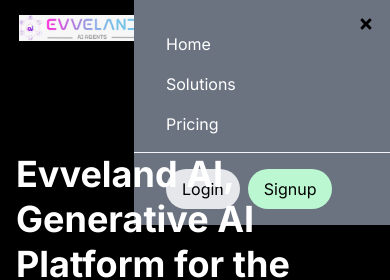
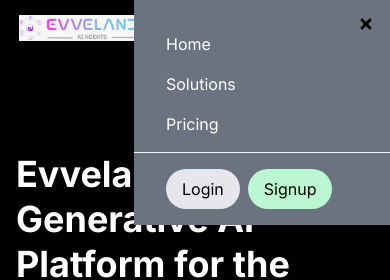
Before and after one commit to digitalsimboja/pipeflowml-ui, a Next.js app: page / in a window 390 px wide. Both pictures are taken after a click on the element 359 px from the left and 28 px from the top of the page. Shown: the top 280 px of the page. Built offline with nearby package versions, Linux system fonts and the light colour scheme.

Commit message:
Fix side nav

```diff
--- a/src/components/Navbar.tsx
+++ b/src/components/Navbar.tsx
@@ -104,7 +104,7 @@
       </div>
 
       {isMobileMenuOpen && (
-        <div className="fixed top-0 right-0 bg-gray-500 overflow-hidden transition-transform transform w-64">
+        <div className="fixed top-0 right-0 bg-gray-500 overflow-hidden transition-transform transform w-64 z-[1000]">
           <div className="absolute top-4 right-4">
             <FaTimes
               className="text-black cursor-pointer"
```
